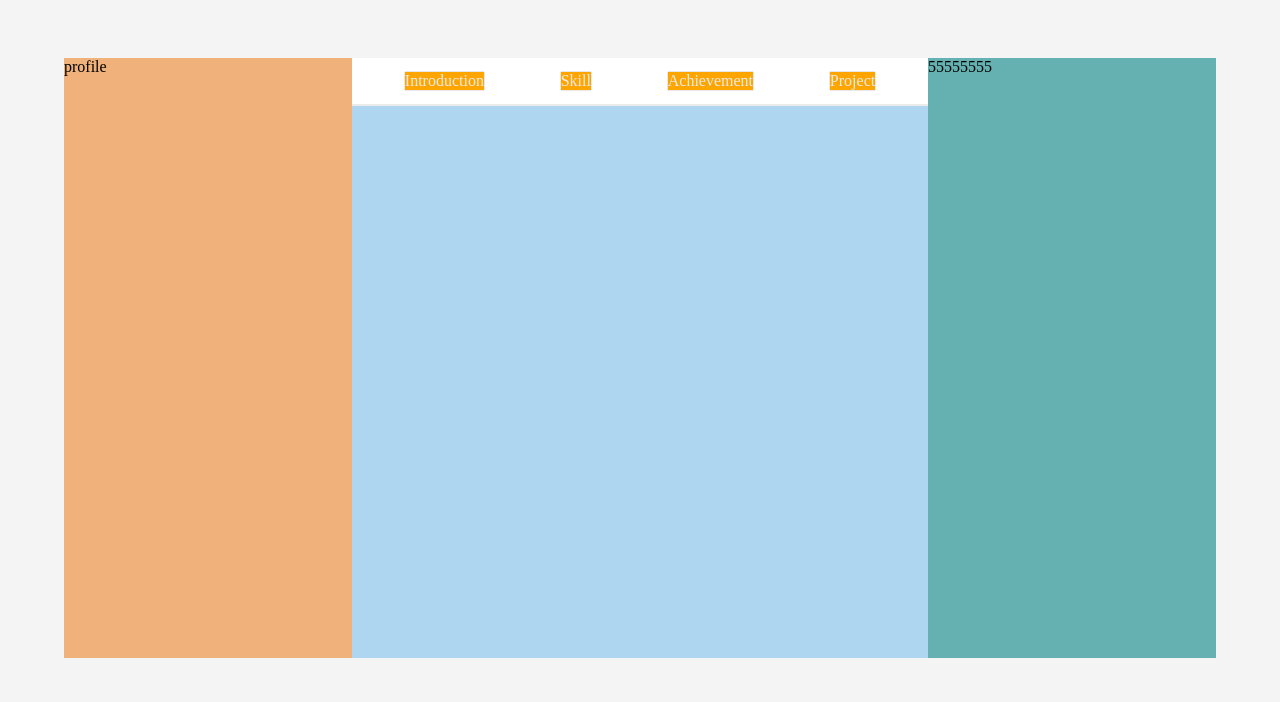
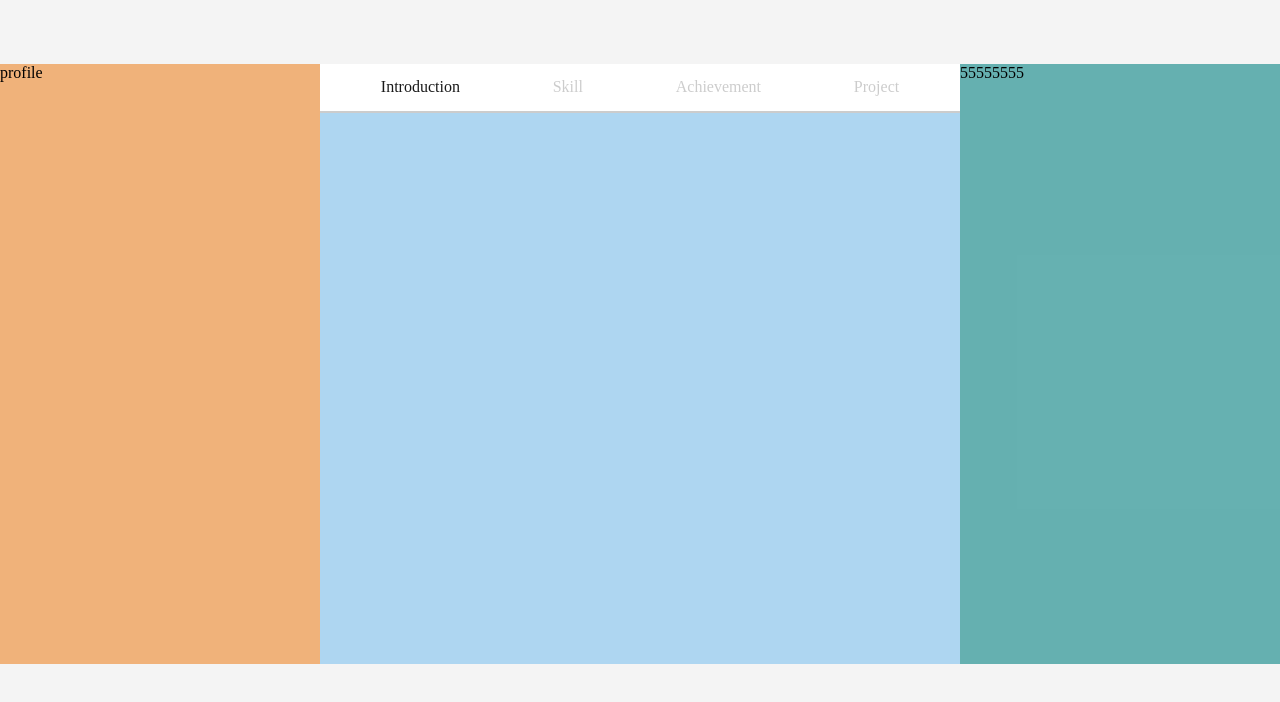
Before and after one commit to noney1412/grid-styled-components, a Next.js app: page / in a window 1280 px wide. Shown: the top 702 px of the page. Built offline with nearby package versions, Linux system fonts and the light colour scheme.

Commit message:
🎨 paint code

```diff
--- a/components/Layout/index.js
+++ b/components/Layout/index.js
@@ -3,7 +3,7 @@ import { Wrapper, Sec1, Sec2, Sec3 } from "./styled";
 import Navbar from "../Navbar";
 
 export default () => (
-	<div style={{ width: "90%", margin: "auto" }}>
+	<a style={{ width: "90%", margin: "auto" }}>
 		<Wrapper>
 			<Sec1>profile</Sec1>
 			<Sec2>
@@ -11,5 +11,5 @@ export default () => (
 			</Sec2>
 			<Sec3>55555555</Sec3>
 		</Wrapper>
-	</div>
+	</a>
 );
--- a/components/Layout/styled.js
+++ b/components/Layout/styled.js
@@ -1,6 +1,6 @@
 import styled from "styled-components";
 
-export const Wrapper = styled.div`
+export const Wrapper = styled.a`
 	margin-top: 5%;
 	display: grid;
 	grid-template-columns: 1fr 2fr 1fr;
--- a/components/Navbar/index.js
+++ b/components/Navbar/index.js
@@ -3,17 +3,9 @@ import { Navbar } from "./styled";
 
 export default () => (
 	<Navbar>
-		<Link>
-			<div>Introduction</div>
-		</Link>
-		<Link>
-			<div>Skill</div>
-		</Link>
-		<Link>
-			<div>Achievement</div>
-		</Link>
-		<Link>
-			<div>Project</div>
-		</Link>
+		<a>Introduction</a>
+		<a>Skill</a>
+		<a>Achievement</a>
+		<a>Project</a>
 	</Navbar>
 );
--- a/components/Navbar/styled.js
+++ b/components/Navbar/styled.js
@@ -5,24 +5,24 @@ export const Navbar = styled.nav`
 	padding: 0.9em;
 	justify-content: space-around;
 	font-family: kanit;
-	box-sizing: border-box;
 	background-color: #fff;
 	border-bottom: solid 2px;
-	color: #ebebeb;
+	color: rgba(00, 00, 00, 0.2);
 
-	div {
+	a {
 		border: none;
-		background: orange;
-		box-shadow: 0px 0px 1px #777;
-		height: 100%;
 	}
 
-	div:active {
+	a:first-child {
+		color: rgba(00, 00, 00, 0.9);
+	}
+
+	a:hover {
 		border-bottom: 1px solid #bbb;
 		color: #060606;
 	}
 
-	div:hover {
+	a:active {
 		border-bottom: 1px solid #bbb;
 		color: #060606;
 	}
```
